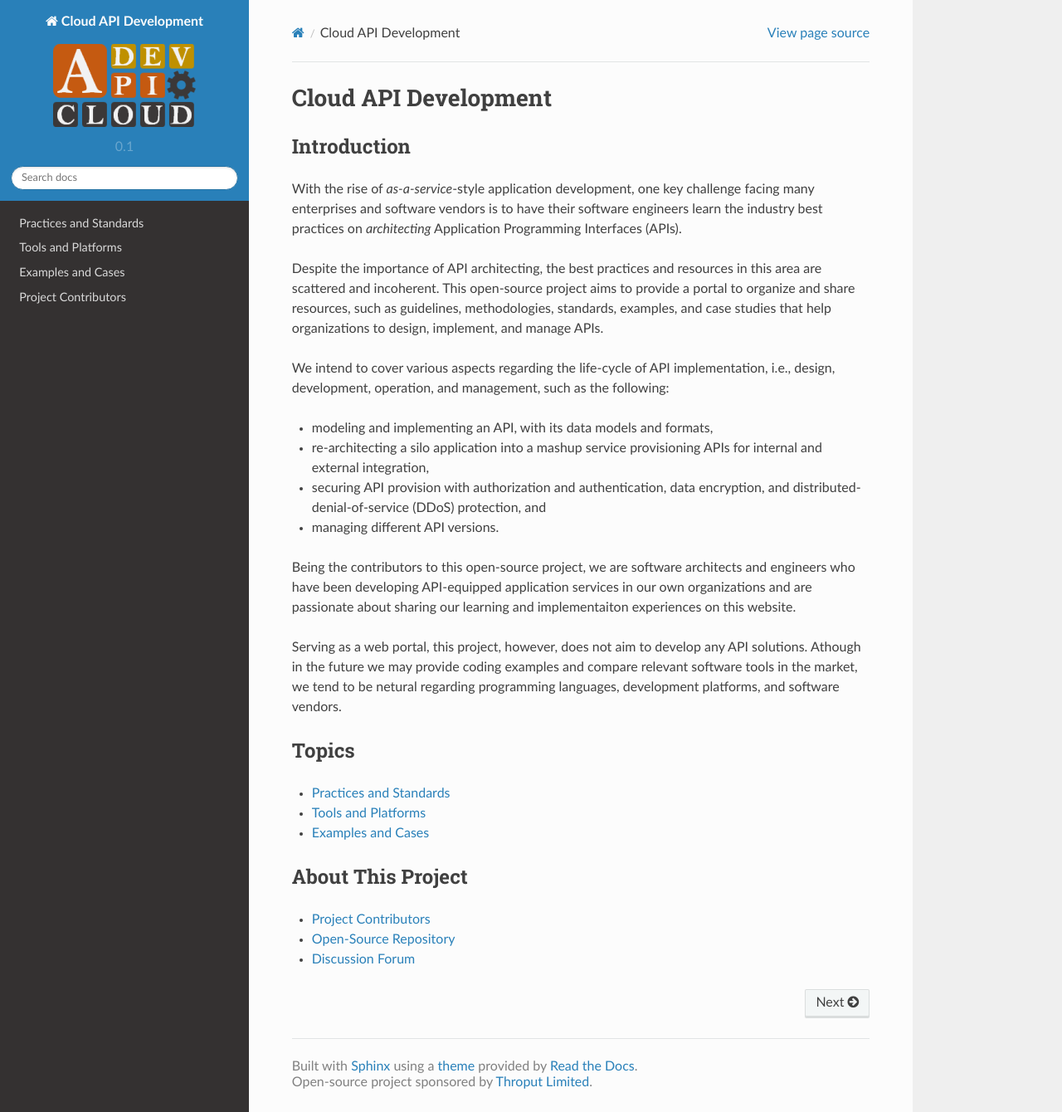
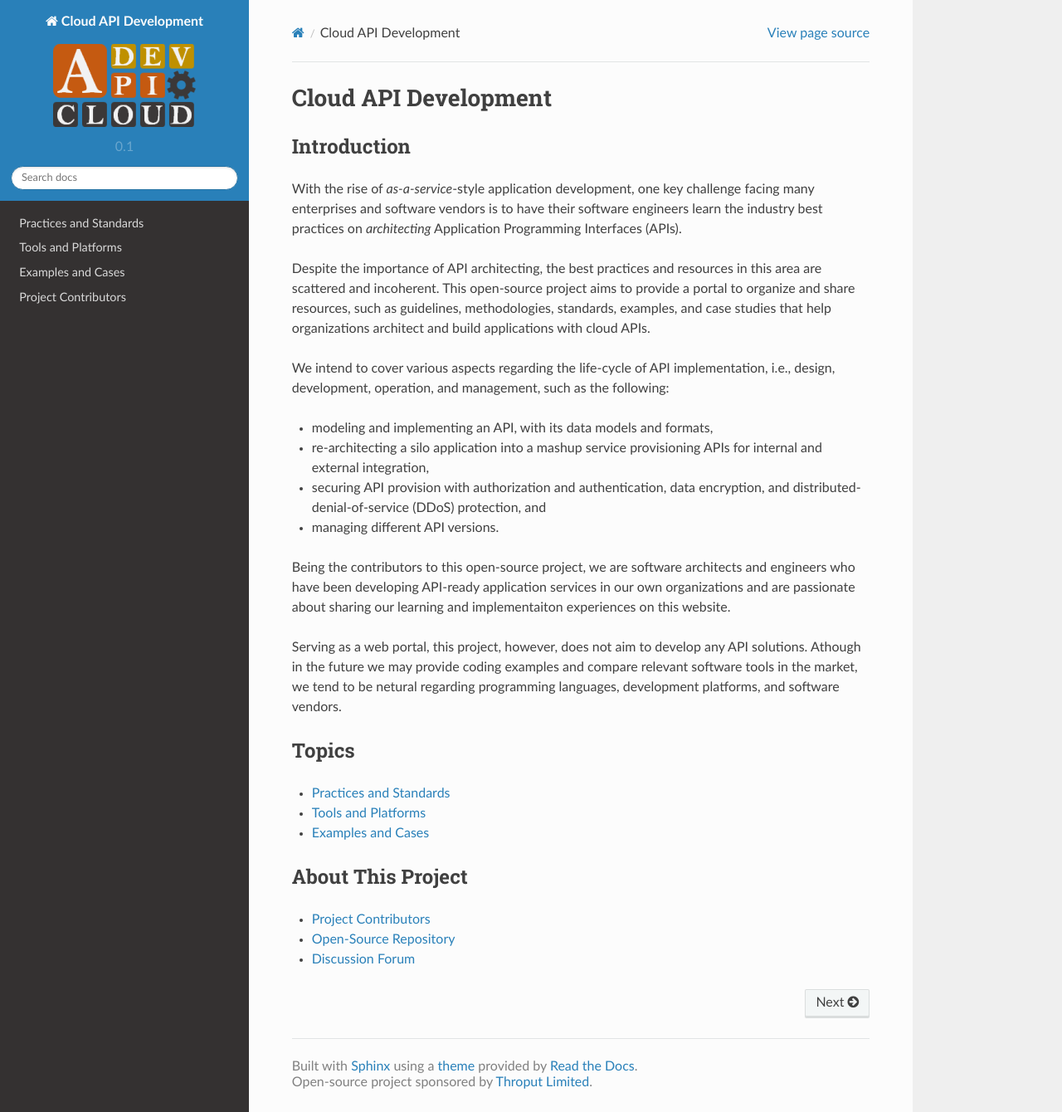
Before and after one commit to throput/apidev, a Sphinx documentation site: the page built from docs/source/index.rst, in a window 1280 px wide and 1340 px high. Shown: the whole window at 83% size. Built offline with Sphinx 7.4.7 and the Read the Docs theme 2.0.0, drawn with Linux system fonts in a browser that asks for light colours.

Commit message:
edit index

```diff
--- a/docs/source/index.rst
+++ b/docs/source/index.rst
@@ -13,7 +13,8 @@ Despite the importance of API architecting, the best practices and
 resources in this area are scattered and incoherent. This open-source
 project aims to provide a portal to organize and share resources, such
 as guidelines, methodologies, standards, examples, and case studies
-that help organizations to design, implement, and manage APIs.
+that help organizations architect and build applications with cloud
+APIs.
 
 We intend to cover various aspects regarding the life-cycle of API
 implementation, i.e., design, development, operation, and management,
@@ -27,7 +28,7 @@ such as the following:
 * managing different API versions.
 
 Being the contributors to this open-source project, we are software
-architects and engineers who have been developing API-equipped
+architects and engineers who have been developing API-ready
 application services in our own organizations and are passionate about
 sharing our learning and implementaiton experiences on this website.
 
```
